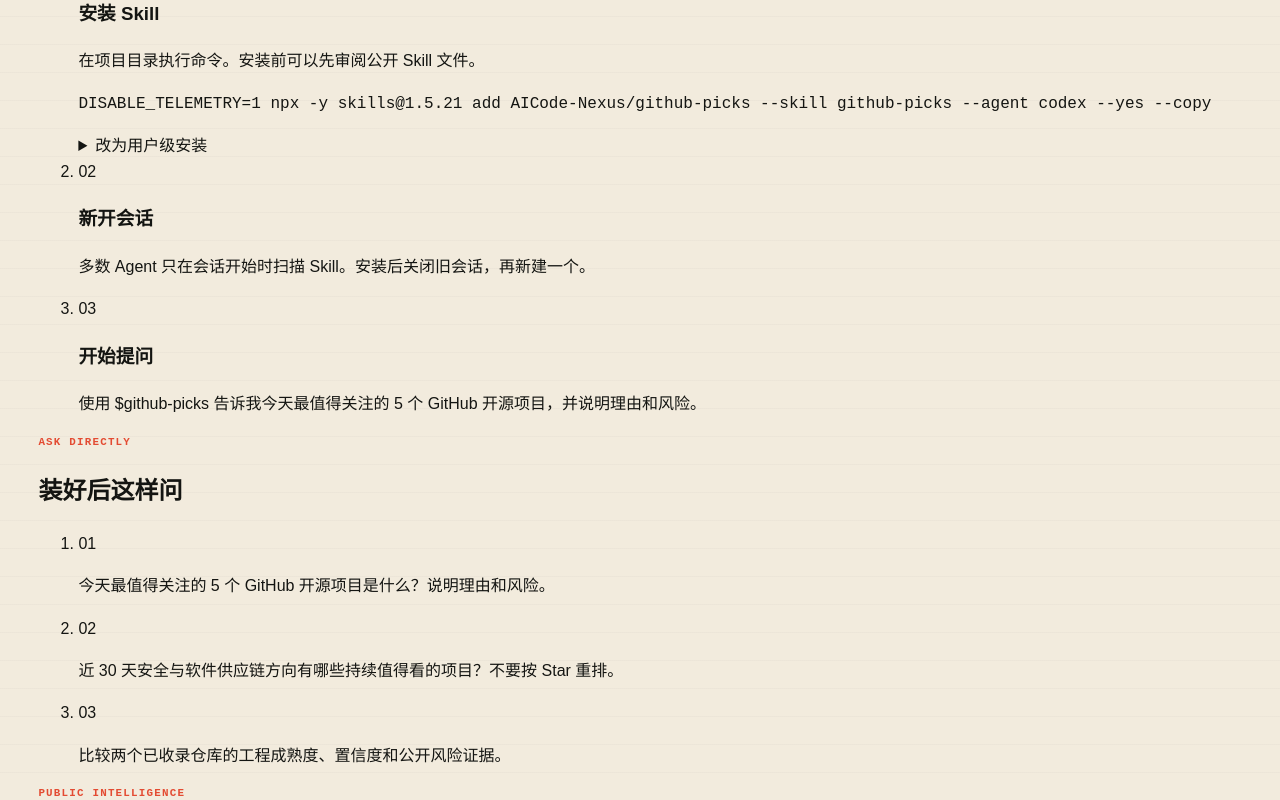
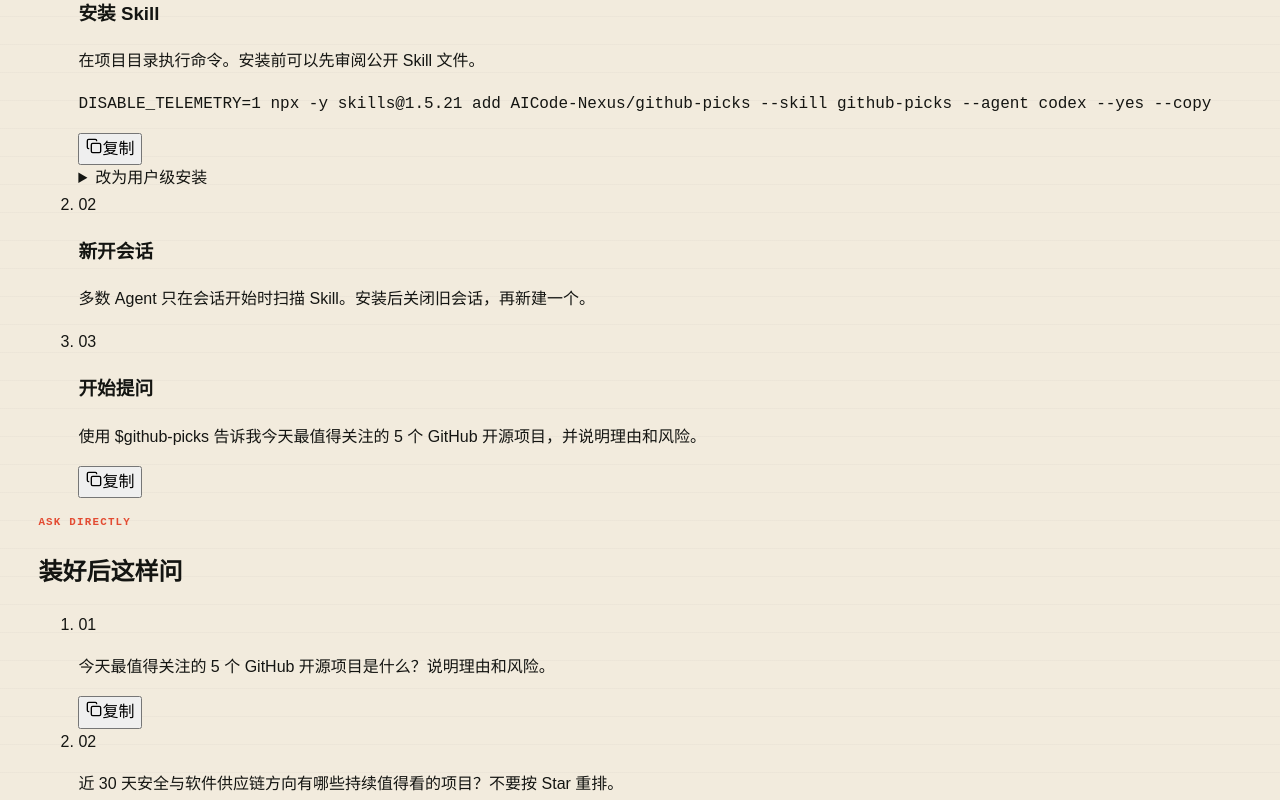
Before and after one commit to AICode-Nexus/github-picks, a Next.js app in the folder apps/web/: page /agent in a window 1280 px wide. Shown: the part 600-1400 px from the top of the page. Built offline with nearby package versions, Linux system fonts and the light colour scheme.

Commit message:
feat(web): add Agent tutorial copy controls

```diff
--- a/apps/web/src/components/agent-tutorial-page.tsx
+++ b/apps/web/src/components/agent-tutorial-page.tsx
@@ -7,6 +7,7 @@
   GitCompareArrows,
 } from "lucide-react";
 import Link from "next/link";
+import { CopyCommandButton } from "./copy-command-button";
 
 export const PROJECT_INSTALL_COMMAND =
   "DISABLE_TELEMETRY=1 npx -y skills@1.5.21 add AICode-Nexus/github-picks --skill github-picks --agent codex --yes --copy";
@@ -107,12 +108,22 @@
                 <pre>
                   <code>{PROJECT_INSTALL_COMMAND}</code>
                 </pre>
+                <CopyCommandButton
+                  value={PROJECT_INSTALL_COMMAND}
+                  label="复制项目级安装命令"
+                />
               </div>
               <details className="agent-global-install">
                 <summary>改为用户级安装</summary>
-                <pre>
-                  <code>{GLOBAL_INSTALL_COMMAND}</code>
-                </pre>
+                <div className="agent-command agent-command--secondary">
+                  <pre>
+                    <code>{GLOBAL_INSTALL_COMMAND}</code>
+                  </pre>
+                  <CopyCommandButton
+                    value={GLOBAL_INSTALL_COMMAND}
+                    label="复制用户级安装命令"
+                  />
+                </div>
               </details>
             </li>
             <li>
@@ -126,7 +137,10 @@
             <li>
               <span className="agent-step__number">03</span>
               <h3>开始提问</h3>
-              <p>{VERIFY_PROMPT}</p>
+              <div className="agent-prompt">
+                <p>{VERIFY_PROMPT}</p>
+                <CopyCommandButton value={VERIFY_PROMPT} label="复制验证问题" />
+              </div>
             </li>
           </ol>
         </section>
@@ -144,6 +158,10 @@
               <li key={prompt}>
                 <span>{String(index + 1).padStart(2, "0")}</span>
                 <p>{prompt}</p>
+                <CopyCommandButton
+                  value={prompt}
+                  label={`复制示例问题 ${index + 1}`}
+                />
               </li>
             ))}
           </ol>
--- /dev/null
+++ b/apps/web/src/components/copy-command-button.tsx
@@ -0,0 +1,66 @@
+"use client";
+
+import { Check, Copy } from "lucide-react";
+import { useEffect, useRef, useState } from "react";
+
+export interface CopyCommandButtonProps {
+  value: string;
+  label: string;
+}
+
+type CopyState = "idle" | "copied" | "error";
+
+export function CopyCommandButton({ value, label }: CopyCommandButtonProps) {
+  const [state, setState] = useState<CopyState>("idle");
+  const resetTimer = useRef<number | undefined>(undefined);
+
+  useEffect(
+    () => () => {
+      if (resetTimer.current !== undefined) {
+        window.clearTimeout(resetTimer.current);
+      }
+    },
+    [],
+  );
+
+  const copy = async () => {
+    try {
+      if (navigator.clipboard?.writeText === undefined) {
+        throw new Error("clipboard unavailable");
+      }
+      await navigator.clipboard.writeText(value);
+      setState("copied");
+      if (resetTimer.current !== undefined) {
+        window.clearTimeout(resetTimer.current);
+      }
+      resetTimer.current = window.setTimeout(() => setState("idle"), 2400);
+    } catch {
+      setState("error");
+    }
+  };
+
+  const visibleLabel =
+    state === "copied" ? "已复制" : state === "error" ? "重试" : "复制";
+  const announcement =
+    state === "copied"
+      ? "已复制到剪贴板"
+      : state === "error"
+        ? "复制失败，请手动选择命令"
+        : "";
+
+  return (
+    <div className="copy-command">
+      <button type="button" aria-label={label} onClick={copy}>
+        {state === "copied" ? (
+          <Check aria-hidden="true" size={16} />
+        ) : (
+          <Copy aria-hidden="true" size={16} />
+        )}
+        <span>{visibleLabel}</span>
+      </button>
+      <span className="sr-only" role="status" aria-live="polite">
+        {announcement}
+      </span>
+    </div>
+  );
+}
```
Also changed, not shown: 1 other file (tests, documents, lock files or other folders).
